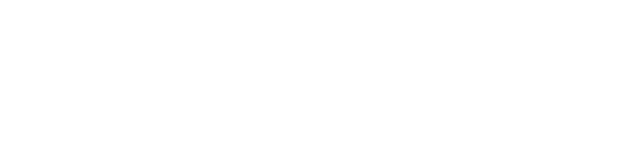
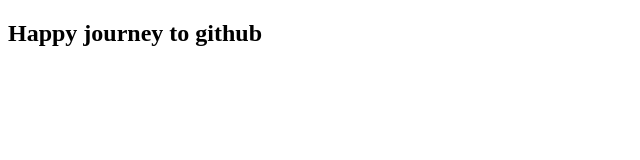
Before and after one commit to Uzzalmiah942/web-development-project-1, a plain HTML site: page index.html in a window 1280 px wide. Shown: the whole page, without its empty margins (0-640 px from the left). Drawn offline with Linux system fonts and the light colour scheme.

Commit message:
text send to github

```diff
--- a/index.html
+++ b/index.html
@@ -7,6 +7,6 @@
     <title>github</title>
 </head>
 <body>
-
+    <h2>Happy journey to github</h2>
 </body>
 </html>
```
